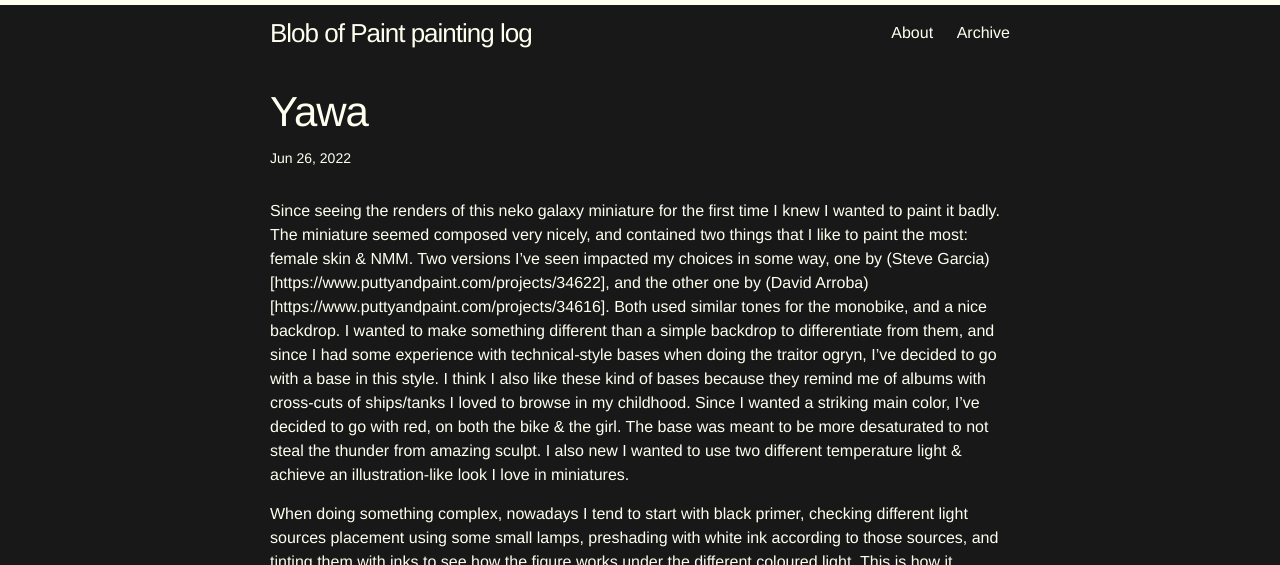
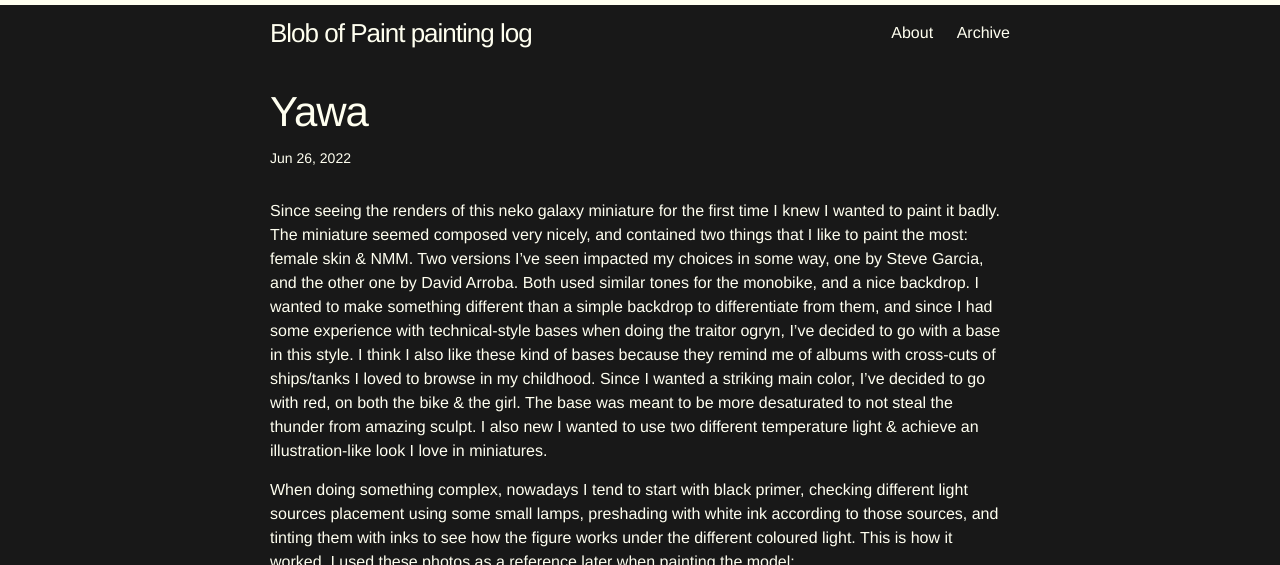
Before and after one commit to blobofpaint/blobofpaint.github.io, a Jekyll site: the page built from _posts/2022-06-26-yawa.markdown, in a window 1280 px wide and 900 px high, cut to the strip 0-565 px from the top of the window. Built offline with Jekyll 4.4.1, drawn with Linux system fonts in a browser that asks for light colours; comment, search, counter and statistics services are not loaded.

Commit message:
Update 2022-06-26-yawa.markdown

```diff
--- a/_posts/2022-06-26-yawa.markdown
+++ b/_posts/2022-06-26-yawa.markdown
@@ -7,7 +7,7 @@ thumb: http://drive.google.com/uc?export=view&id=1VUqSRNupbDSoWI-34tIPaPssNJpWBs
 comments: True
 ---
 
-Since seeing the renders of this neko galaxy miniature for the first time I knew I wanted to paint it badly. The miniature seemed composed very nicely, and contained two things that I like to paint the most: female skin & NMM. Two versions I've seen impacted my choices in some way, one by (Steve Garcia)[https://www.puttyandpaint.com/projects/34622], and the other one by (David Arroba)[https://www.puttyandpaint.com/projects/34616]. Both used similar tones for the monobike, and a nice backdrop. I wanted to make something different than a simple backdrop to differentiate from them, and since I had some experience with technical-style bases when doing the traitor ogryn, I've decided to go with a base in this style. I think I also like these kind of bases because they remind me of albums with cross-cuts of ships/tanks I loved to browse in my childhood. Since I wanted a striking main color, I've decided to go with red, on both the bike & the girl. The base was meant to be more desaturated to not steal the thunder from amazing sculpt. I also new I wanted to use two different temperature light & achieve an illustration-like look I love in miniatures.
+Since seeing the renders of this neko galaxy miniature for the first time I knew I wanted to paint it badly. The miniature seemed composed very nicely, and contained two things that I like to paint the most: female skin & NMM. Two versions I've seen impacted my choices in some way, one by [Steve Garcia](https://www.puttyandpaint.com/projects/34622), and the other one by [David Arroba](https://www.puttyandpaint.com/projects/34616). Both used similar tones for the monobike, and a nice backdrop. I wanted to make something different than a simple backdrop to differentiate from them, and since I had some experience with technical-style bases when doing the traitor ogryn, I've decided to go with a base in this style. I think I also like these kind of bases because they remind me of albums with cross-cuts of ships/tanks I loved to browse in my childhood. Since I wanted a striking main color, I've decided to go with red, on both the bike & the girl. The base was meant to be more desaturated to not steal the thunder from amazing sculpt. I also new I wanted to use two different temperature light & achieve an illustration-like look I love in miniatures.
 
 When doing something complex, nowadays I tend to start with black primer, checking different light sources placement using some small lamps, preshading with white ink according to those sources, and tinting them with inks to see how the figure works under the different coloured light. This is how it worked, I used these photos as a reference later when painting the model:
 
```
